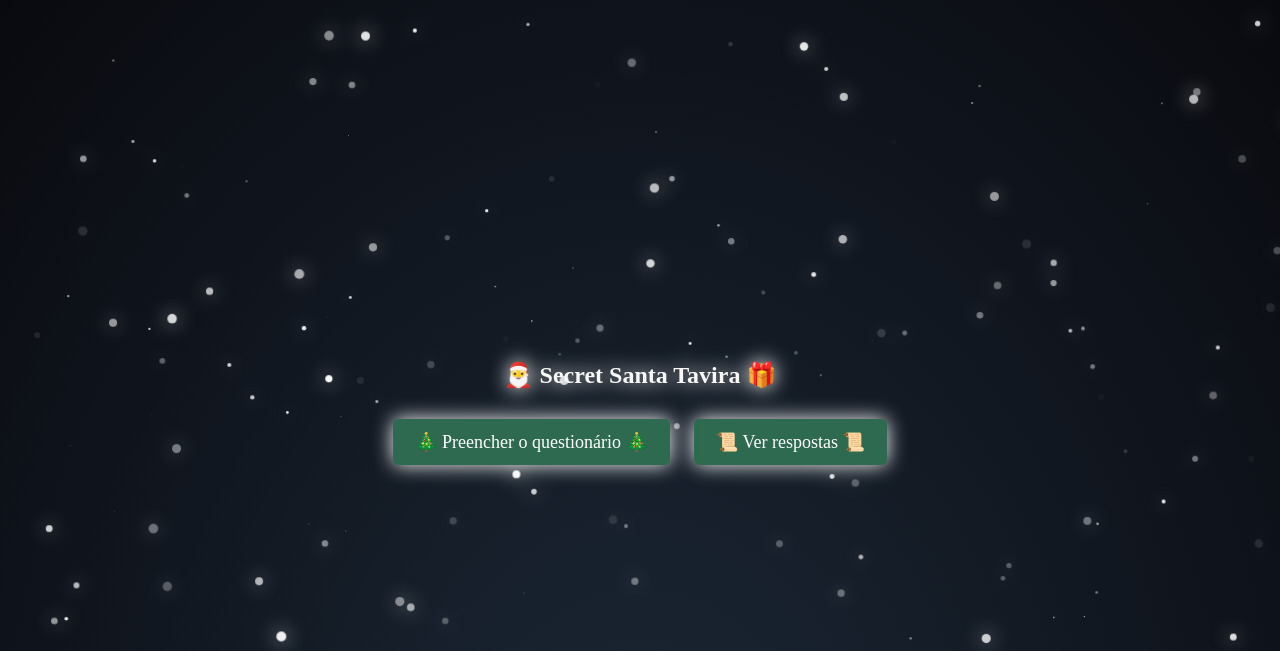
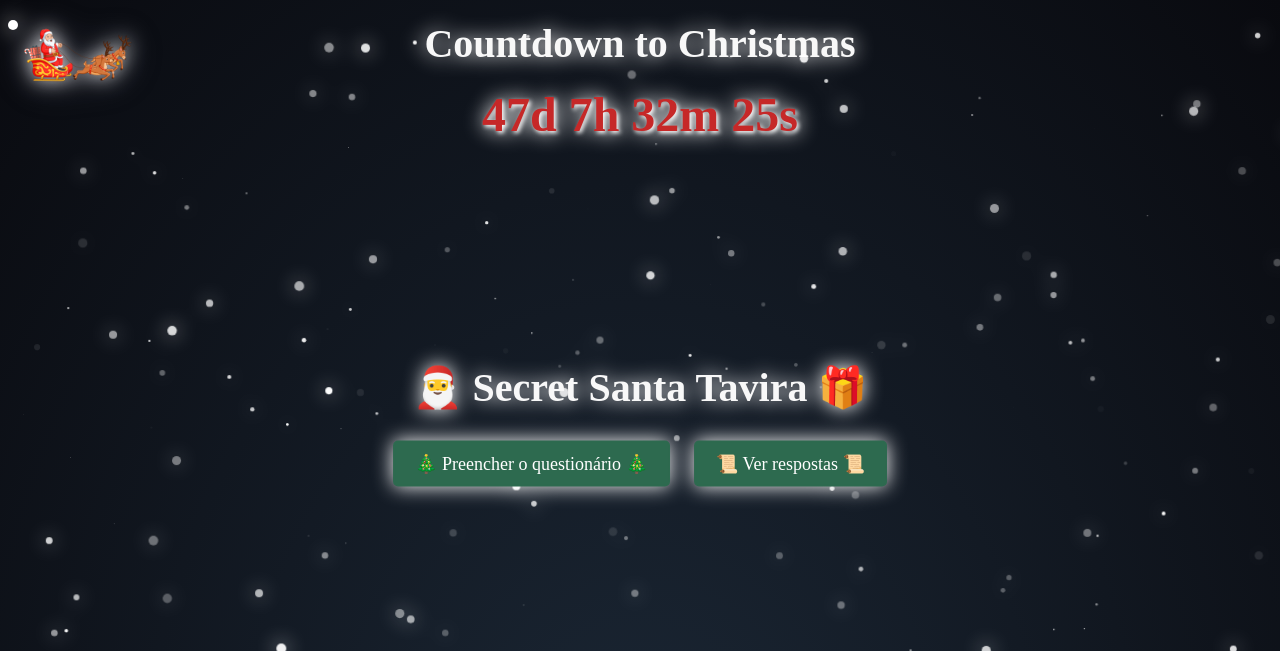
Before and after one commit to PedroRRomao/secret-santa, a Flask app: page / in a window 1280 px wide; the page is wider, and only the part inside the window is pictured. Shown: the top 651 px of that part. Run offline with Flask 3, Linux system fonts and the light colour scheme.

```diff
--- /dev/null
+++ b/static/countdown.css
@@ -0,0 +1,19 @@
+
+#countdown {
+    font-size: 36px;
+    text-align: center;
+    margin-top: 20px; /* Adjust the top margin as needed */
+}
+
+#countdown {
+    /* Styling for Christmas theme */
+    color: #c62828; /* Red color for numbers */
+    font-weight: bold;
+    font-size: 48px;
+    text-shadow: 2px 2px 4px #fff; /* Add a subtle text shadow */
+}
+
+#count_letter {
+    font-size: 40px;
+    text-align: center;
+}
--- /dev/null
+++ b/static/countdown.js
@@ -0,0 +1,27 @@
+        // Set the date we're counting down to (December 25, current year)
+        const targetDate = new Date(new Date().getFullYear(), 11, 25).getTime();
+
+        // Update the countdown every 1 second
+        const countdown = setInterval(function() {
+            // Get the current date and time
+            const currentDate = new Date().getTime();
+
+            // Calculate the time remaining in milliseconds
+            const timeRemaining = targetDate - currentDate;
+
+            // Calculate days, hours, minutes, and seconds
+            const days = Math.floor(timeRemaining / (1000 * 60 * 60 * 24));
+            const hours = Math.floor((timeRemaining % (1000 * 60 * 60 * 24)) / (1000 * 60 * 60));
+            const minutes = Math.floor((timeRemaining % (1000 * 60 * 60)) / (1000 * 60));
+            const seconds = Math.floor((timeRemaining % (1000 * 60)) / 1000);
+
+            // Display the countdown in an element with the id "countdown"
+            const countdownElement = document.getElementById("countdown");
+            countdownElement.innerHTML = `${days}d ${hours}h ${minutes}m ${seconds}s`;
+
+            // If the countdown has reached zero, display a message
+            if (timeRemaining < 0) {
+                clearInterval(countdown);
+                countdownElement.innerHTML = "Merry Christmas!";
+            }
+        }, 1000); // Update every 1 second
--- a/static/script.js
+++ b/static/script.js
@@ -107,4 +107,34 @@ document.addEventListener('DOMContentLoaded', () => {
             });
         });
     }
+
+    let myDiv = document.getElementById("santa_cursor");
+    //Detect touch device
+    function isTouchDevice() {
+    //We try to ccreate TouchEvent (it would fail for desktops and throw error)
+    try {
+        document.createEvent("TouchEvent");
+        return true;
+    } catch (e) {
+        return false;
+    }
+    }
+    const move = (e) => {
+    //try to aboidany errors for touch screens
+    try {
+        var x = !isTouchDevice() ? e.pageX : e.touches[0].pageX;
+        var y = !isTouchDevice() ? e.pageY : e.touches[0].pageY;
+    } catch (e) {}
+    //Set left and top of div based on mouse position
+    myDiv.style.left = x - 160 + "px";
+    myDiv.style.top = y - 160 + "px";
+    };
+    //For mouse
+    document.addEventListener("mousemove", (e) => {
+    move(e);
+    });
+    //For touch
+    document.addEventListener("touchmove", (e) => {
+    move(e);
+    });
 });
--- a/static/styles.css
+++ b/static/styles.css
@@ -2617,8 +2617,8 @@ body {
 
 h1 {
     color: #f8f8f8; /* Red title color */
-    font-size: 24px;
     margin: 20px 0;
+    font-size: 40px;
 }
 
 a, button {
@@ -2706,3 +2706,14 @@ tbody tr:nth-child(odd) {
     left: 50%;
     transform: translate(-50%, -50%);
   }
+
+  #santa_cursor {
+    height: 100px;
+    width: 100px;
+    position: absolute;
+    transition: 0.2s ease-out;
+  }
+  #santa_cursor img {
+    width: 140px;
+    filter: drop-shadow(0 0 20px rgb(1, 1, 42, 0.2));
+  }
--- a/templates/answers.html
+++ b/templates/answers.html
@@ -227,11 +227,11 @@
                     <td>{{ answer.pants_size }}</td>
                     <td>{{ answer.blouse_size }}</td>
                     <td>{{ answer.hobbies }}</td>
-                    <!-- <td>
+                    <td>
                         <form method="POST" action="{{ url_for('delete_answer', id=answer.id) }}">
                             <button type="submit">Delete</button>
                         </form>
-                    </td> -->
+                    </td>
                 </tr>
                 {% endfor %}
             </tbody>
--- a/templates/home.html
+++ b/templates/home.html
@@ -1,9 +1,14 @@
 <!DOCTYPE html>
 <html>
 <head>
+    <meta name="viewport" content="width=device-width, initial-scale=1.0" />
     <link rel="stylesheet" href="{{ url_for('static', filename='styles.css') }}">
+    <link rel="stylesheet" type="text/css" href="static/countdown.css">
 </head>
 <body>
+    <div id="santa_cursor">
+        <img src="static/santa-img.png" />
+      </div>
     <div class="snow"></div>
     <div class="snow"></div>
     <div class="snow"></div>
@@ -212,5 +217,9 @@
     </div>
 
     <script src="{{ url_for('static', filename='script.js') }}"></script>
+
+    <h1 id="count_letter">Countdown to Christmas</h1>
+    <div id="countdown"></div>
+    <script src="static/countdown.js"></script>
 </body>
 </html>
```
Also changed, not shown: static/santa-img.png (added).
